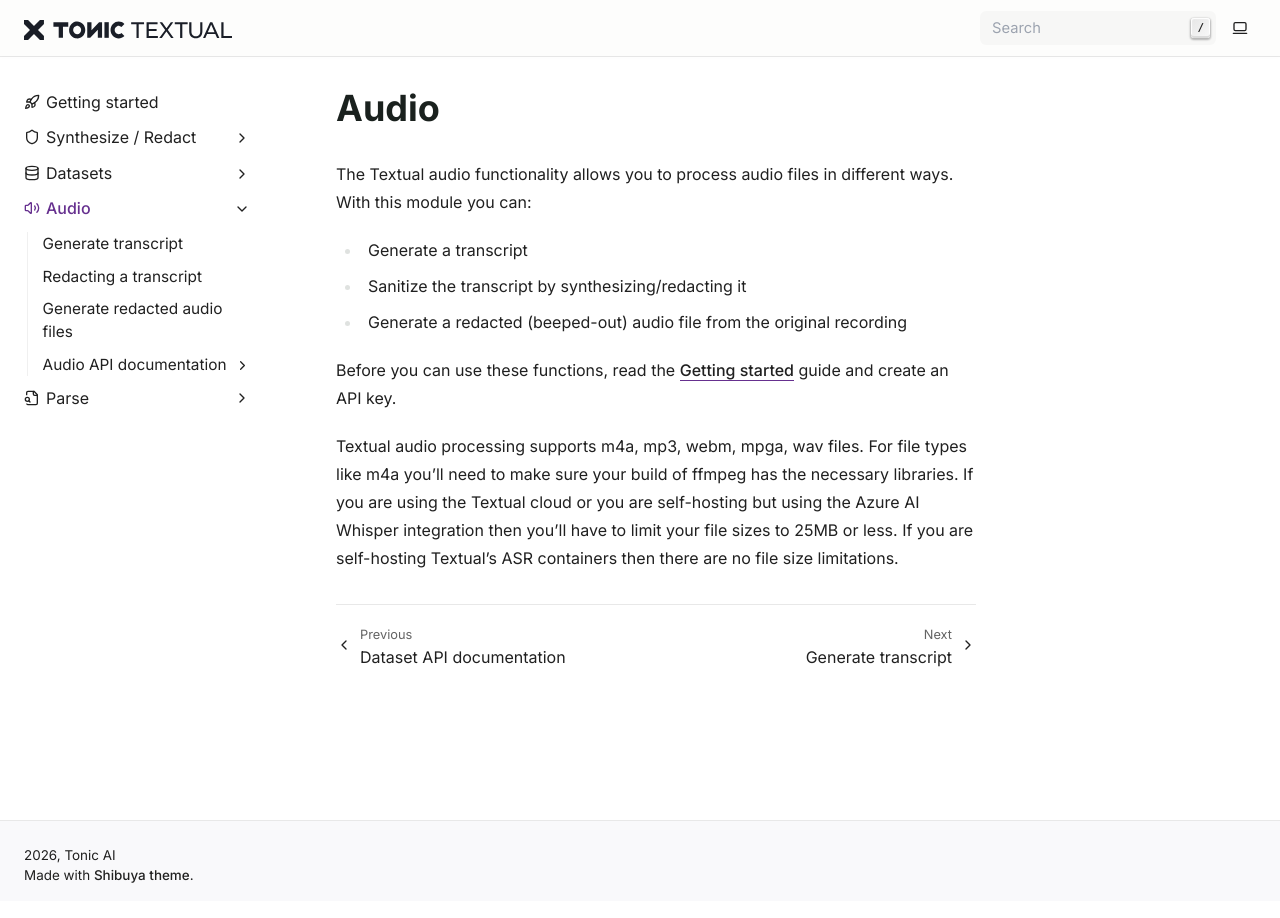
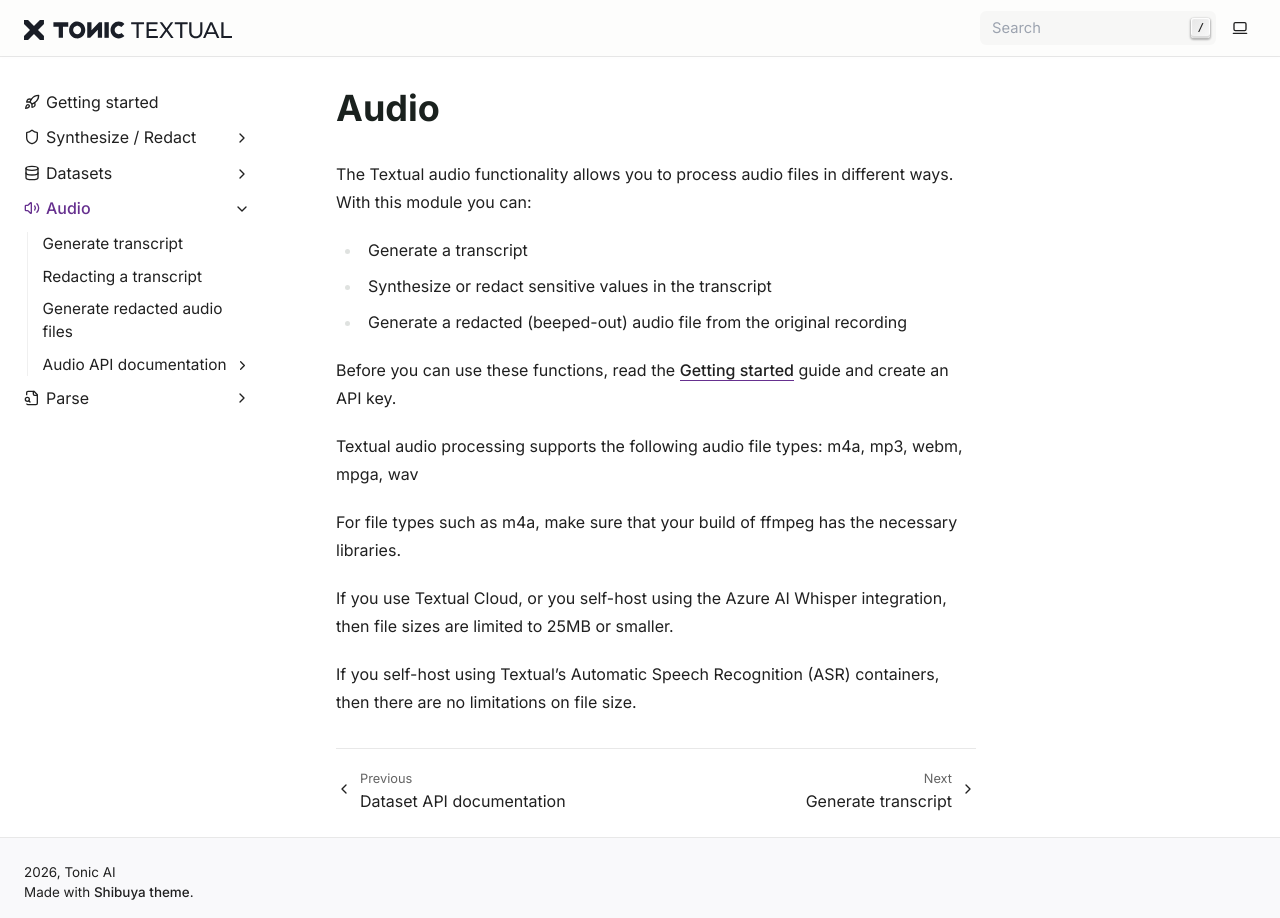
Before and after one commit to TonicAI/textual, a Sphinx documentation site: the page built from docs/source/audio/index.rst, in a window 1280 px wide. Built offline with Sphinx 7.4.7, drawn with Linux system fonts in a browser that asks for light colours.

Commit message:
Text edits

```diff
--- a/docs/source/audio/index.rst
+++ b/docs/source/audio/index.rst
@@ -4,12 +4,18 @@ Audio
 The Textual audio functionality allows you to process audio files in different ways.  With this module you can:
 
 - Generate a transcript
-- Sanitize the transcript by synthesizing/redacting it
+- Synthesize or redact sensitive values in the transcript
 - Generate a redacted (beeped-out) audio file from the original recording
 
 Before you can use these functions, read the :doc:`Getting started </index>` guide and create an API key.
 
-Textual audio processing supports m4a, mp3, webm, mpga, wav files. For file types like m4a you'll need to make sure your build of ffmpeg has the necessary libraries.  If you are using the Textual cloud or you are self-hosting but using the Azure AI Whisper integration then you'll have to limit your file sizes to 25MB or less.  If you are self-hosting Textual's ASR containers then there are no file size limitations.
+Textual audio processing supports the following audio file types: m4a, mp3, webm, mpga, wav
+
+For file types such as m4a, make sure that your build of ffmpeg has the necessary libraries.
+
+If you use Textual Cloud, or you self-host using the Azure AI Whisper integration, then file sizes are limited to 25MB or smaller.
+
+If you self-host using Textual's Automatic Speech Recognition (ASR) containers, then there are no limitations on file size.
 
 .. toctree::
    :hidden:
```
